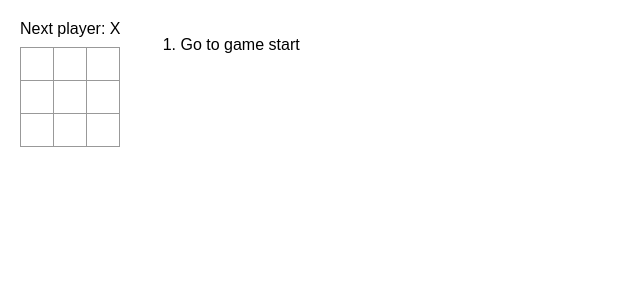
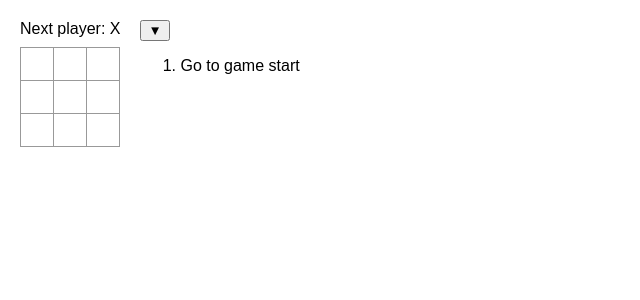
Before and after one commit to haruring/react_tutorial, a React (Create React App) app: page / in a window 1280 px wide. Shown: the top 300 px of the page, without its empty margins (0-640 px from the left). Built offline with nearby package versions, Linux system fonts and the light colour scheme.

Commit message:
3.手順を昇順または降順でソートできるトグルボタンを追加する。 (#3)
* 環境が動かなくなったので再構築

* 手順を昇順または降順でソートできるトグルボタンを追加する。

```diff
--- a/src/App.js
+++ b/src/App.js
@@ -30,11 +30,6 @@ function Board({ xIsNext, squares, onPlay }) {
     onPlay(nextSquares);
   }
 
-  console.log(squares);
-  const board = squares.map((square, i) => {
-    <Square value={squares[i]} onSquareClick={() => handleClick(i)} />;
-  });
-
   const winner = calculateWinner(squares);
   let status;
   if (winner) {
@@ -66,6 +61,7 @@ function Board({ xIsNext, squares, onPlay }) {
 export default function Game() {
   const [history, setHistory] = useState([Array(9).fill(null)]);
   const [currentMove, setCurrentMove] = useState(0);
+  const [isAscending, setIsAscending] = useState(true);
   const xIsNext = currentMove % 2 === 0; // 現在の手番を計算
   const currentSquares = history[currentMove];
 
@@ -79,19 +75,25 @@ export default function Game() {
     setCurrentMove(nextMove);
   }
 
-  const moves = history.map((squares, move) => {
+  function handleSort() {
+    setIsAscending(!isAscending);
+  }
+
+  const sortedHistory = isAscending ? history : [...history].reverse();
+  const moves = sortedHistory.map((squares, move) => {
+    const actualMove = isAscending ? move : history.length - 1 - move;
     let description;
-    if (move > 0) {
-      description = `Go to move #${move}`;
+    if (actualMove > 0) {
+      description = `Go to move #${actualMove}`;
     } else {
       description = `Go to game start`;
     }
-
     return (
       <li key={move}>
         <GameList
+          history={history}
           description={description}
-          move={move}
+          move={actualMove}
           currentMove={currentMove}
           jumpTo={jumpTo}
         />
@@ -105,6 +107,9 @@ export default function Game() {
         <Board xIsNext={xIsNext} squares={currentSquares} onPlay={handlePlay} />
       </div>
       <div className="game-info">
+        <button type="button" onClick={handleSort}>
+          {isAscending ? "▼" : "▲"}
+        </button>
         <ol>{moves}</ol>
       </div>
     </div>
```
Also changed, not shown: package.json (+4 -3 lines), 1 other file (tests, documents, lock files or other folders).
